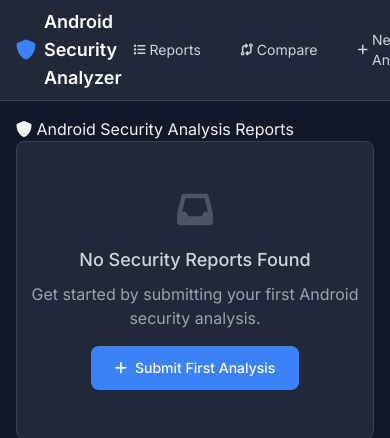
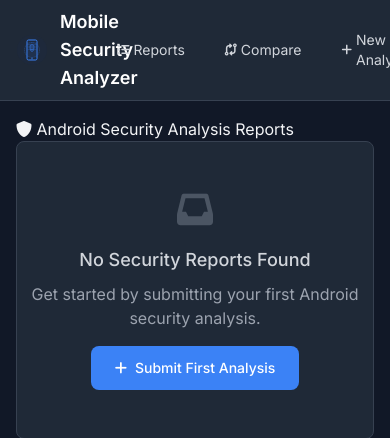
Before and after one commit to bewithdhanu/android-security-analyzer, a FastAPI app: template templates/reports_list.html in a window 390 px wide; the page is wider, and only the part inside the window is pictured. Shown: the top 438 px of that part. Run offline with FastAPI, Linux system fonts and the light colour scheme; the template is opened without the code that fills it, so the values that code supplies are empty; some libraries are stand-ins or nearby versions.

Commit message:
✨ Add favicon and logo SVGs, update base template
- Introduced a new favicon.svg and logo.svg for the Mobile Security Analyzer.
- Updated the base template to reference the new favicon and logo, enhancing the visual identity of the application.
- Changed the page title from "Android Security Analyzer" to "Mobile Security Analyzer" for consistency.

```diff
--- a/templates/base.html
+++ b/templates/base.html
@@ -3,7 +3,10 @@
 <head>
     <meta charset="UTF-8">
     <meta name="viewport" content="width=device-width, initial-scale=1.0">
-    <title>{% block title %}Android Security Analyzer{% endblock %}</title>
+    <title>{% block title %}Mobile Security Analyzer{% endblock %}</title>
+
+    <!-- Favicon -->
+    <link rel="icon" type="image/svg+xml" href="{{ url_for('static', path='images/favicon.svg') }}">
 
     <!-- Tailwind CSS -->
     <script src="https://cdn.tailwindcss.com"></script>
@@ -44,9 +47,9 @@
     <!-- Navigation -->
     <nav class="bg-gray-800 border-b border-gray-700 px-4 py-2">
         <div class="max-w-7xl mx-auto flex items-center justify-between">
-            <div class="flex items-center space-x-2">
-                <i class="fas fa-shield-alt text-primary text-xl"></i>
-                <span class="text-lg font-semibold text-white">Android Security Analyzer</span>
+            <div class="flex items-center space-x-3">
+                <img src="{{ url_for('static', path='images/logo.svg') }}" alt="Logo" class="w-8 h-8">
+                <span class="text-lg font-semibold text-white">Mobile Security Analyzer</span>
             </div>
             <div class="flex items-center space-x-4">
                 <a href="{{ url_for('list_reports') }}" class="flex items-center space-x-1 px-3 py-1 rounded text-sm hover:bg-gray-700 transition-colors {% if active_page == 'reports' %}bg-gray-700 text-primary{% else %}text-gray-300{% endif %}">
```
Also changed, not shown: static/images/favicon.svg (added), static/images/logo.svg (added).
